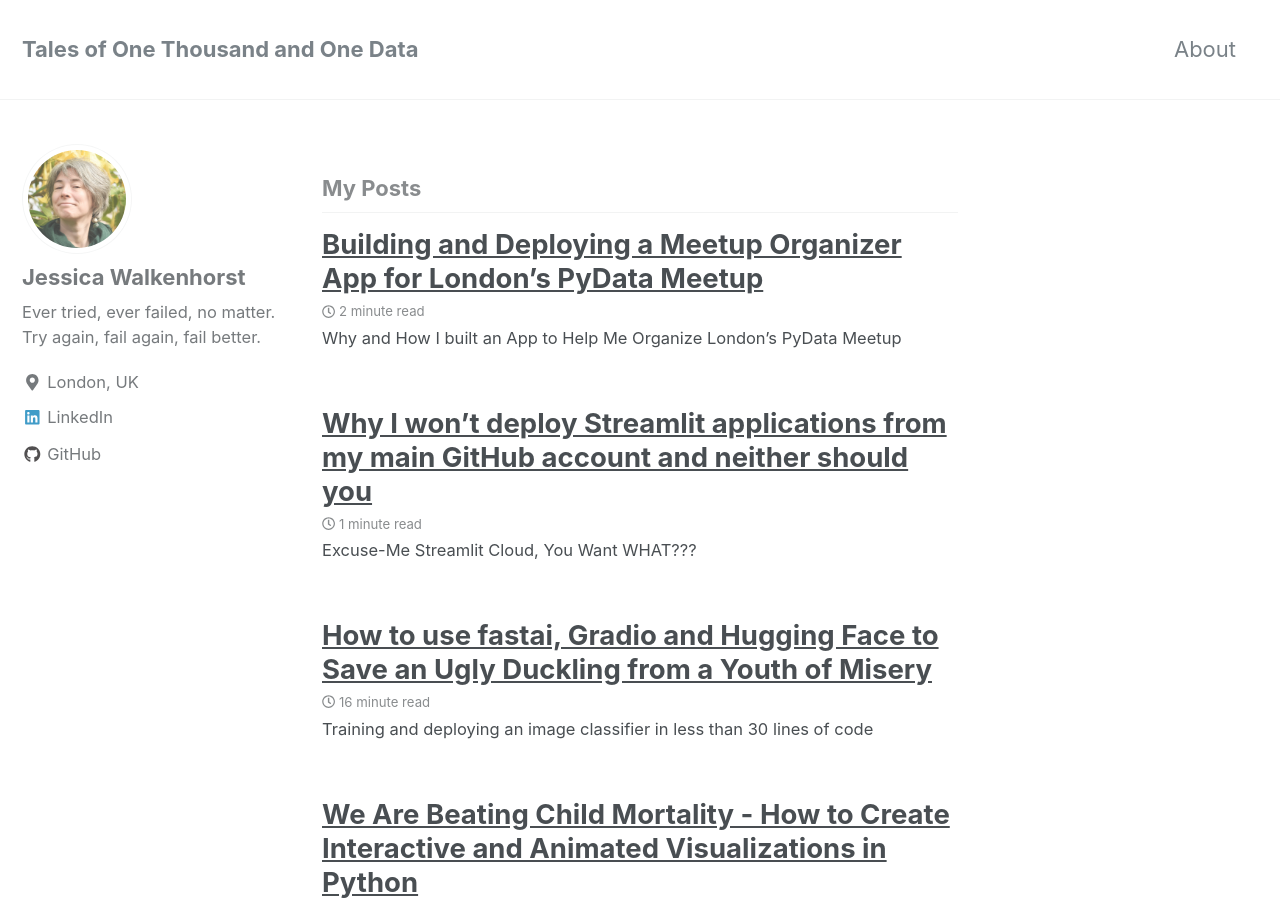
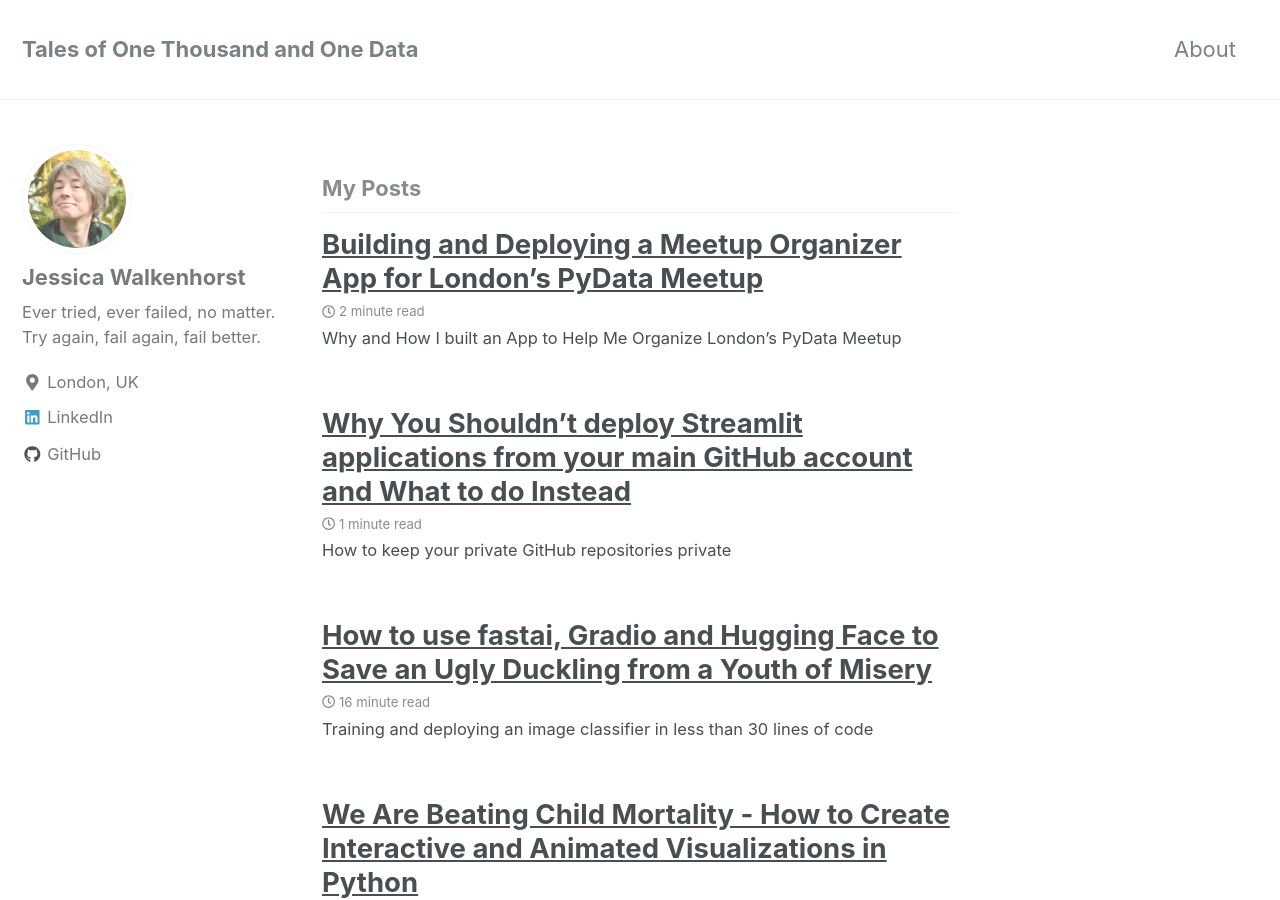
Before and after one commit to walkenho/walkenho.github.io, a Jekyll site: the page built from index.html, in a window 1280 px wide and 900 px high. Built offline with Jekyll 4.4.1, drawn with Linux system fonts in a browser that asks for light colours; nearby versions of some CDN libraries; the list of posts is cut into pages by our own code.

Commit message:
Update streamlit cloud post

```diff
--- a/_posts/2023-04-14-excuse-me-streamlit-cloud-you-want-what.md
+++ b/_posts/2023-04-14-excuse-me-streamlit-cloud-you-want-what.md
@@ -1,6 +1,6 @@
 ---
 title: >-
-    Why I won't deploy Streamlit applications from my main GitHub account and neither should you
+    Why You Shouldn't deploy Streamlit applications from your main GitHub account and What to do Instead
 header:
   overlay_image: /images/shocked_monkey.jpg
   overlay_filter: 0.5 # same as adding an opacity of 0.5 to a black background
@@ -13,10 +13,10 @@ tags:
   - web deployment
   - rant
 excerpt:
-    Excuse-Me Streamlit Cloud, You Want WHAT???
+    How to keep your private GitHub repositories private
 ---
 
-I love [Streamlit](https://streamlit.io/). It is easy to use and gets you what you want (i.e. a running app) really quickly. And since its execution flow is straight-forward top-to-bottom and everything gets re-run every time, there is no need to worry about what you can and cannot updated and when (in contrast to Ipywidgets+Voila).
+I love [Streamlit](https://streamlit.io/). It is ridiculously easy to use and allows you to code up a running front-end in basically no time at all. And since its execution flow is straight-forward top-to-bottom and everything gets re-run every time, there is no need to worry about what you can and cannot updated and when (in contrast to using Ipywidgets+Voila).
 
 So what's the fuss about?
 
@@ -26,7 +26,7 @@ The only caveat: In order to do so, you have to  give Streamlit **full read and
 
 _Say again???_
 
-Now, apparently this is not Streamlit's fault, but [an issue with GitHub itself](https://discuss.streamlit.io/t/github-permissions-too-onerous/22094), so nothing that Streamlit can really fix. However, call me paranoid, but I won't give a third party read and write access to my all my repositories.
+Now, apparently this is not Streamlit's fault, but [an issue with GitHub itself](https://discuss.streamlit.io/t/github-permissions-too-onerous/22094), hence there isn't really anything that Streamlit can do about it. However, call me paranoid, but I am not comfortable giving third parties read and write access to each and every single one of my private repositories.
 
 So what are potential solutions here? At this point, [options are two](https://www.tor.com/2008/10/30/not-only-science-fiction-but-more-science-fictional-than-anything-else-rosemary-kirsteins-steerswoman-books/):
 
@@ -38,4 +38,6 @@ So what are potential solutions here? At this point, [options are two](https://w
 
     This is the option that Streamlit Developer Relations [recommends to its corporate users](https://discuss.streamlit.io/t/github-permissions-too-onerous/22094/2). In case you use your GitHub profile as a portfolio and therefore want to keep all of your projects together and associated to you, you can keep the development repository in your original repository and fork a copy from your deployment account, which you then proceed to deploy to Streamlit.
 
-Now which of these is the better option? I think they are both slightly inconvenient, but in equal amounts. Hence, chose whatever fits better into your workflow. As long as you don't give Streamlit Community access to all your private GitHub repositories. Personally, for my Meeting Organizer project, I went with latter.
+Now which of these is the better option? In my mind, they are much of a muchness. Both are slightly inconvenient, but none much more than the other. Hence, chose whatever fits better into your personal workflow. Personally, for my Meeting Organizer project, I went with latter.
+
+Happy deploying!
```
